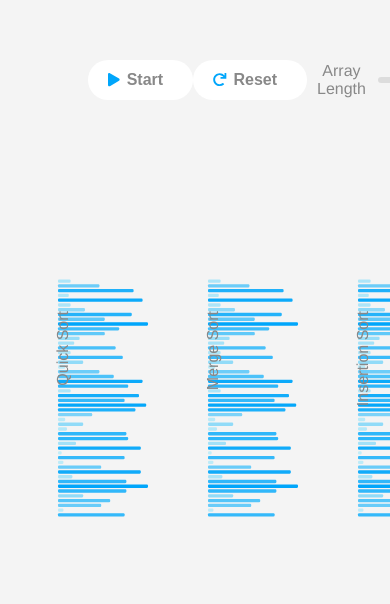
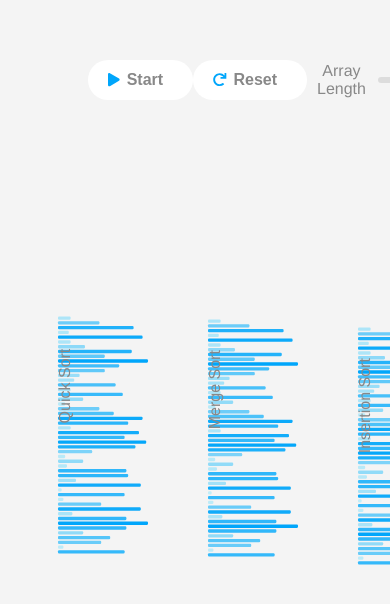
Before and after one commit to frostace/Hoare, a Vue app in the folder sort-viz/: page / in a window 390 px wide. Shown: the top 604 px of the page. Built offline with nearby package versions, Linux system fonts and the light colour scheme.

Commit message:
fixed safari desktop responsive issue

```diff
--- a/sort-viz/src/components/BarChart.vue
+++ b/sort-viz/src/components/BarChart.vue
@@ -35,14 +35,14 @@ export default {
             animationNumsQuickSort: [],
             animationNumsMergeSort: [],
             animationNumsInsertionSort: [],
-            iterNum: 0,
+            iterNum: 0
         };
     },
     computed: mapGetters([
         "getInitNums",
         "getChartBusy",
         "getInitNumsMax",
-        "getAnimationDuration",
+        "getAnimationDuration"
     ]),
     // watch: {
     //     nums: {
@@ -62,7 +62,7 @@ export default {
         ...mapActions([
             "releaseQsort",
             "releaseMergeSort",
-            "releaseInsertionSort",
+            "releaseInsertionSort"
         ]),
         /**
          * A linear interpolator for hexadecimal colors
@@ -180,7 +180,7 @@ export default {
                 .attr("y", (g, idx) => xScale(idx + 1))
                 .attr("rx", xScale.bandwidth() / 3)
                 .attr("height", xScale.bandwidth())
-                .attr("width", (g) => yScale(g))
+                .attr("width", g => yScale(g))
                 .attr("fill", (g, idx) =>
                     swapIndices === null
                         ? this.lerpColor(g / arrayMax)
@@ -319,8 +319,8 @@ export default {
                     this.releaseInsertionSort();
                 } else return;
             }, lengthInsertionSortAnima * this.getAnimationDuration);
-        }, // end of startAnimation
-    }, // end of methods
+        } // end of startAnimation
+    } // end of methods
 };
 </script>
 
@@ -344,14 +344,15 @@ svg {
 
 .section {
     p {
-        position: absolute;
+        position: relative;
         color: #888;
         writing-mode: vertical-rl;
-        transform: translate(10px, 63px) rotate(-180deg);
-        -ms-transform: translate(10px, 63px) rotate(-180deg);
-        -o-transform: translate(10px, 63px) rotate(-180deg);
-        -moz-transform: translate(10px, 63px) rotate(-180deg);
-        -webkit-transform: translate(10px, 63px) rotate(-180deg);
+        transform: translate(30px, 63px) rotate(-180deg);
+        -ms-transform: translate(30px, 63px) rotate(-180deg);
+        -o-transform: translate(30px, 63px) rotate(-180deg);
+        -moz-transform: translate(30px, 63px) rotate(-180deg);
+        -webkit-transform: translate(30px, 63px) rotate(-180deg);
+        transform-origin: bottom left;
     }
 }
 
```
Also changed, not shown: 7 other files (tests, documents, lock files or other folders).
